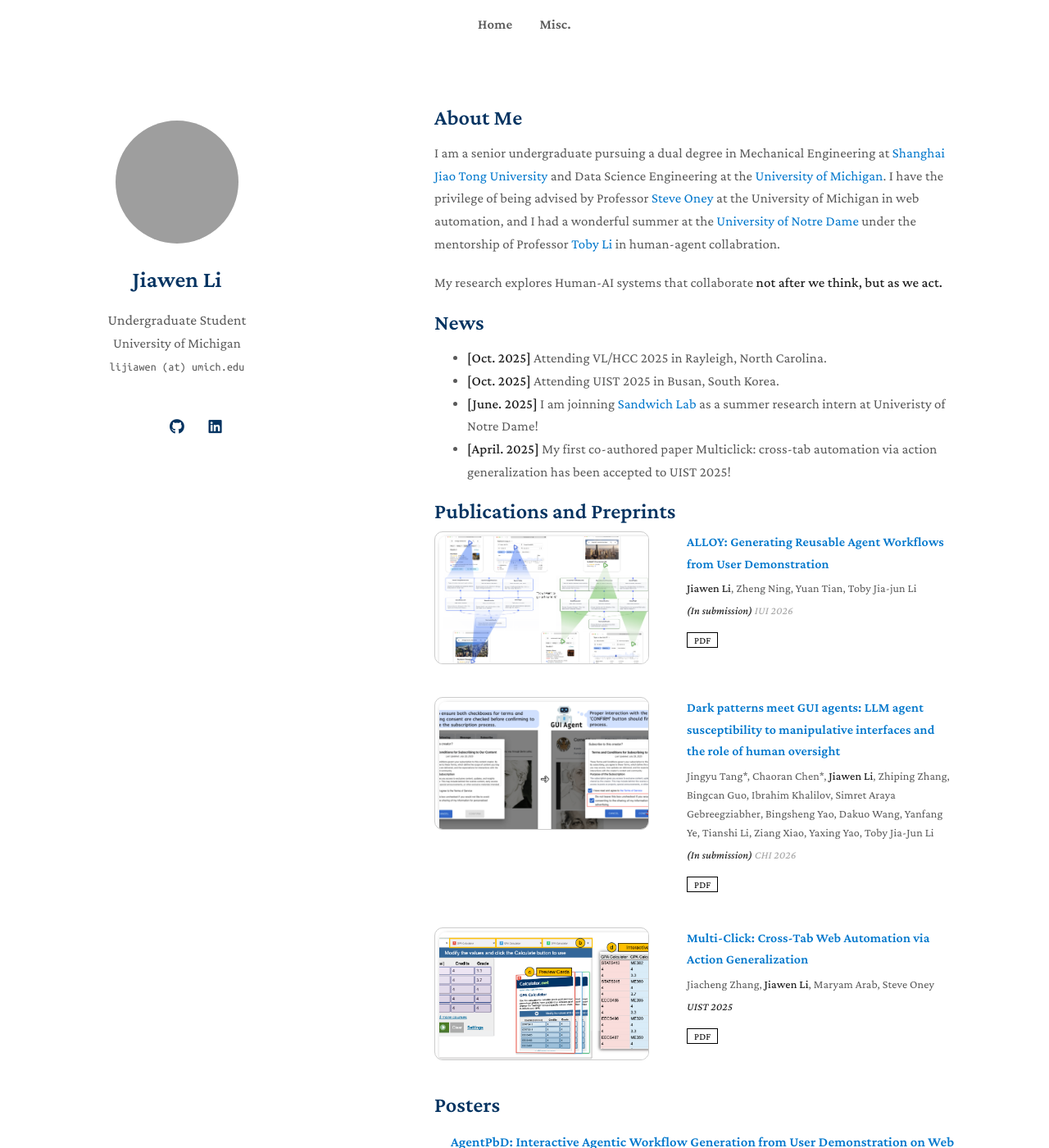
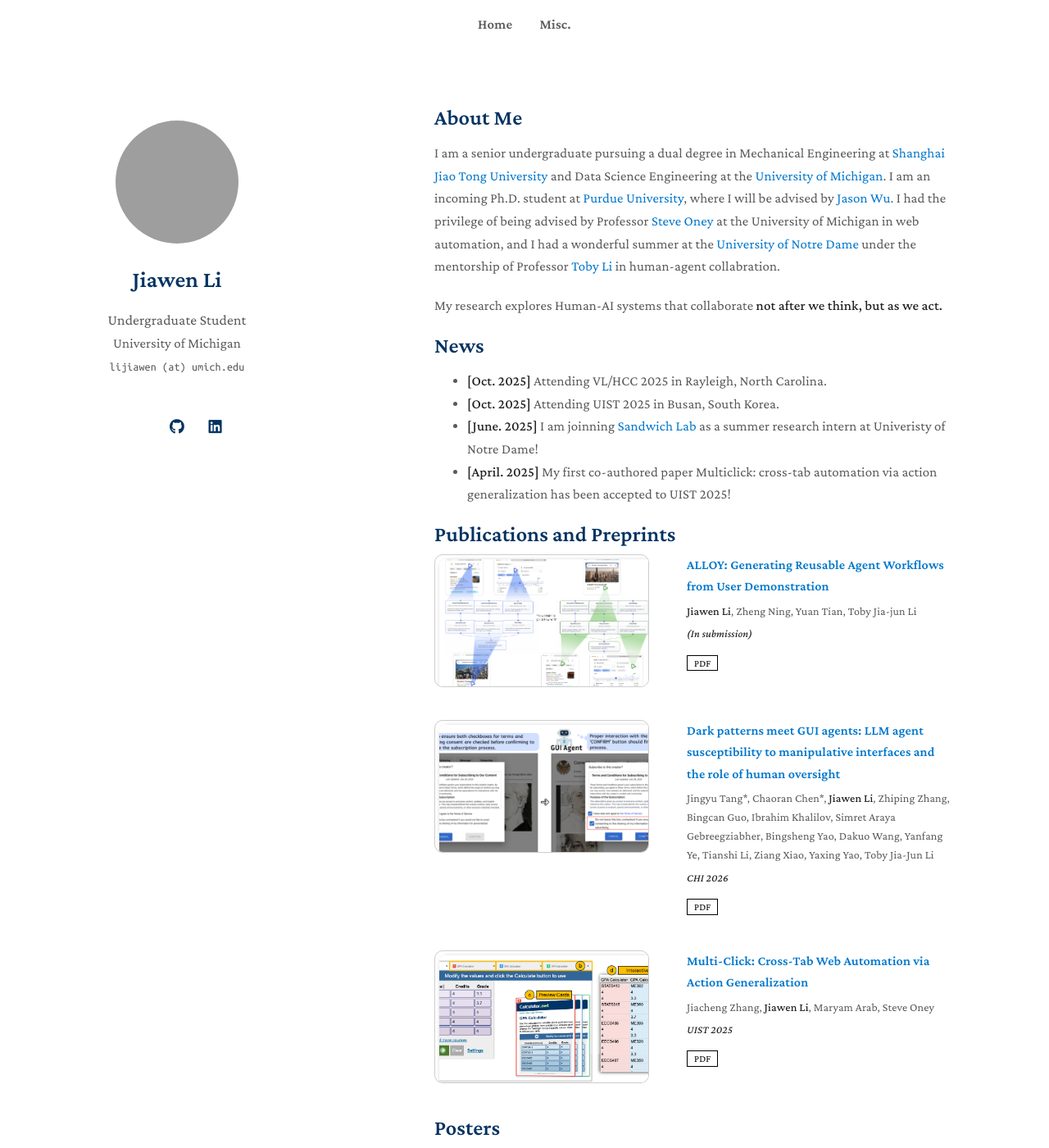
Before and after one commit to Jiawen-lee/JiawenLi, a Jekyll site: the page built from index.md, in a window 1280 px wide and 1400 px high. Shown: the whole window at 82% size. Built offline with Jekyll 4.4.1, drawn with Linux system fonts in a browser that asks for light colours; a style sheet for code colours, icons or effects is not loaded; our own code applies the rules of GitHub Pages for plain Markdown files; grey boxes are pictures that could not be loaded.

Commit message:
Changes to be committed: 	modified:   _data/publications.yml 	modified:   index.md

```diff
--- a/_data/publications.yml
+++ b/_data/publications.yml
@@ -21,8 +21,8 @@ main:
 
   - title: "ALLOY: Generating Reusable Agent Workflows from User Demonstration"
     authors:  <strong>Jiawen Li</strong>, Zheng Ning, Yuan Tian, Toby Jia-jun Li
-    conference_short: IUI (In submission)
-    conference: <strong>(In submission)</strong> IUI 2026
+    conference_short: (In submission)
+    conference: <strong>(In submission)</strong>
     pdf: https://arxiv.org/abs/2510.10049
     # code: https://github.com/MrGiovanni/ContinualLearning
     # bibtex: https://bib.yliu.me/MICCAI23.txt
@@ -31,7 +31,7 @@ main:
   - title: "Dark patterns meet GUI agents: LLM agent susceptibility to manipulative interfaces and the role of human oversight"
     authors: Jingyu Tang*, Chaoran Chen*, <strong>Jiawen Li</strong>, Zhiping Zhang, Bingcan Guo, Ibrahim Khalilov, Simret Araya Gebreegziabher, Bingsheng Yao, Dakuo Wang, Yanfang Ye, Tianshi Li, Ziang Xiao, Yaxing Yao, Toby Jia-Jun Li
     conference_short: CHI (In submission)
-    conference: <strong>(In submission)</strong> CHI 2026
+    conference: <strong>CHI 2026</strong>
     pdf: https://arxiv.org/pdf/2509.10723
     # code: https://github.com/MrGiovanni/ContinualLearning
     # bibtex: https://bib.yliu.me/MICCAI23.txt
--- a/index.md
+++ b/index.md
@@ -4,7 +4,8 @@ layout: homepage
 
 ## About Me
 
-I am a senior undergraduate pursuing a dual degree in Mechanical Engineering at [Shanghai Jiao Tong University](https://en.sjtu.edu.cn/) and Data Science Engineering at the [University of Michigan](https://umich.edu/). I have the privilege of being advised by Professor [Steve Oney](https://from.so/) at the University of Michigan in web automation, and I had a wonderful summer at the [University of Notre Dame](https://www.nd.edu/) under the mentorship of Professor [Toby Li](https://toby.li/) in human-agent collabration.
+I am a senior undergraduate pursuing a dual degree in Mechanical Engineering at [Shanghai Jiao Tong University](https://en.sjtu.edu.cn/) and Data Science Engineering at the [University of Michigan](https://umich.edu/). I am an incoming Ph.D. student at [Purdue University](https://www.purdue.edu/), where I will be advised by [Jason Wu](https://jasonwunix.com/).
+I had the privilege of being advised by Professor [Steve Oney](https://from.so/) at the University of Michigan in web automation, and I had a wonderful summer at the [University of Notre Dame](https://www.nd.edu/) under the mentorship of Professor [Toby Li](https://toby.li/) in human-agent collabration.
 
 My research explores Human-AI systems that collaborate **not after we think, but as we act.**
 
```
